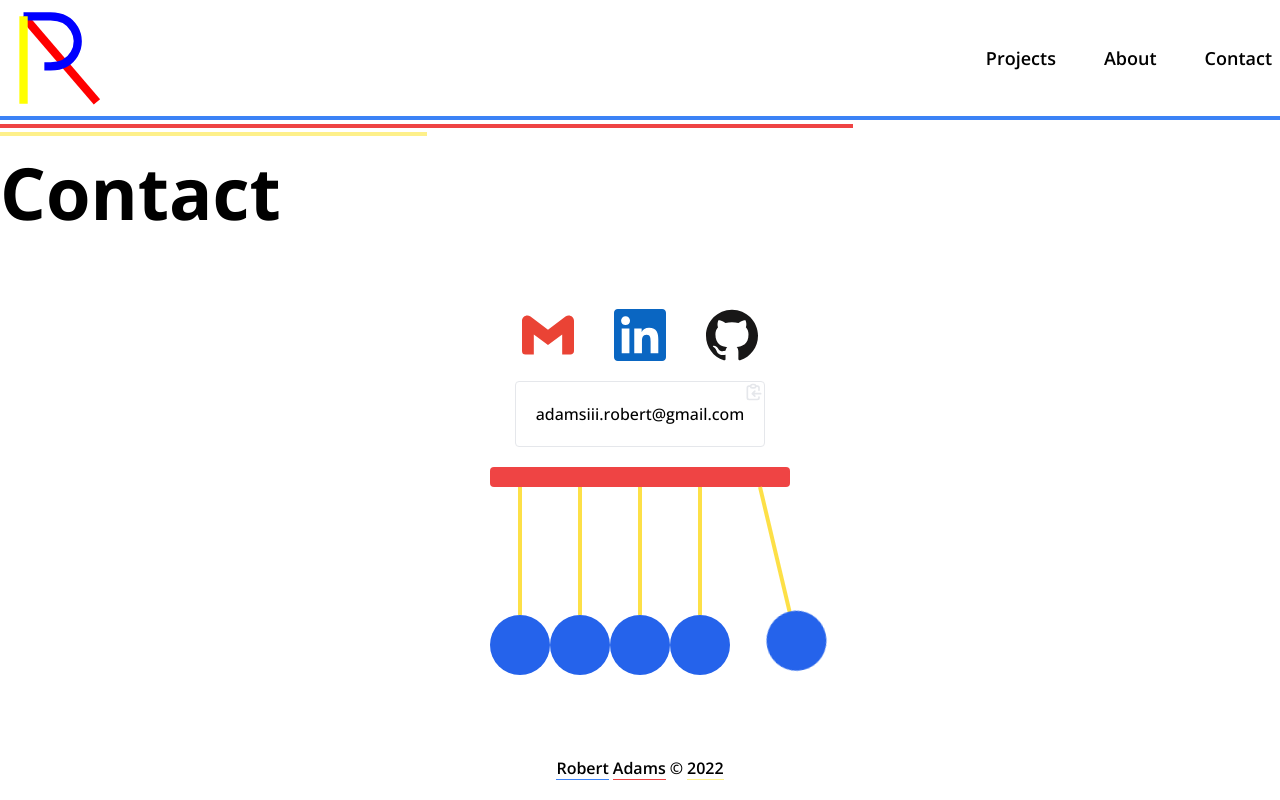
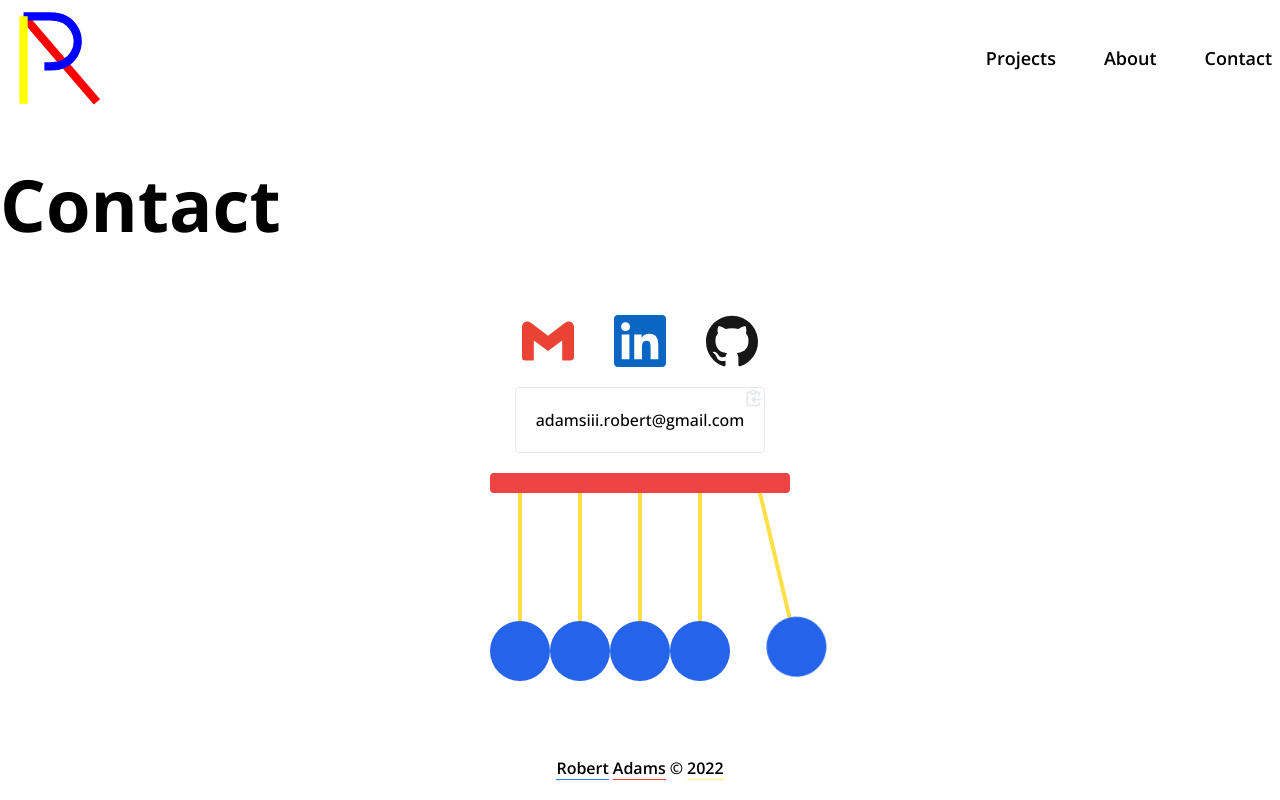
Before and after one commit to r0b4dams/portfolio, a Next.js app: page /Contact in a window 1280 px wide. Built offline with nearby package versions, Linux system fonts and the light colour scheme.

Commit message:
added spring animations for div widths

```diff
--- a/components/Header.tsx
+++ b/components/Header.tsx
@@ -1,14 +1,57 @@
 import Nav from './Nav';
+import { useRouter } from 'next/router';
+import { useSpring, animated } from 'react-spring';
+
+const blueMap: { [key: string]: string } = {
+  '/projects': '100%',
+  '/about': '33%',
+  '/contact': '66%',
+};
+
+const redMap: { [key: string]: string } = {
+  '/projects': '66%',
+  '/about': '100%',
+  '/contact': '33%',
+};
+
+const yellowMap: { [key: string]: string } = {
+  '/projects': '33%',
+  '/about': '66%',
+  '/contact': '100%',
+};
 
 const Header: React.FC = (): JSX.Element => {
+  const router = useRouter();
+  const blueStyle = useSpring({
+    from: { width: '0%' },
+    to: { width: blueMap[router.pathname] ?? '0%' },
+  });
+  const redStyle = useSpring({
+    from: { width: '0%' },
+    to: { width: redMap[router.pathname] ?? '0%' },
+  });
+  const yellowStyle = useSpring({
+    from: { width: '0%' },
+    to: { width: yellowMap[router.pathname] ?? '0%' },
+  });
+
   return (
     <>
       <header>
         <Nav />
         <div className='space-y-1'>
-          <div className='h-1 bg-blue-500 w-full relative z-10'></div>
-          <div className='h-1 bg-red-500 w-2/3 relative z-10'></div>
-          <div className='h-1 bg-yellow-200 w-1/3 relative z-10'></div>
+          <animated.div
+            style={blueStyle}
+            className='h-2 bg-[#0000ff] relative z-10'
+          ></animated.div>
+          <animated.div
+            style={redStyle}
+            className='h-2 bg-[#ff0000] relative z-10'
+          ></animated.div>
+          <animated.div
+            style={yellowStyle}
+            className='h-2 bg-[#ffff00] relative z-10'
+          ></animated.div>
         </div>
       </header>
     </>
```
